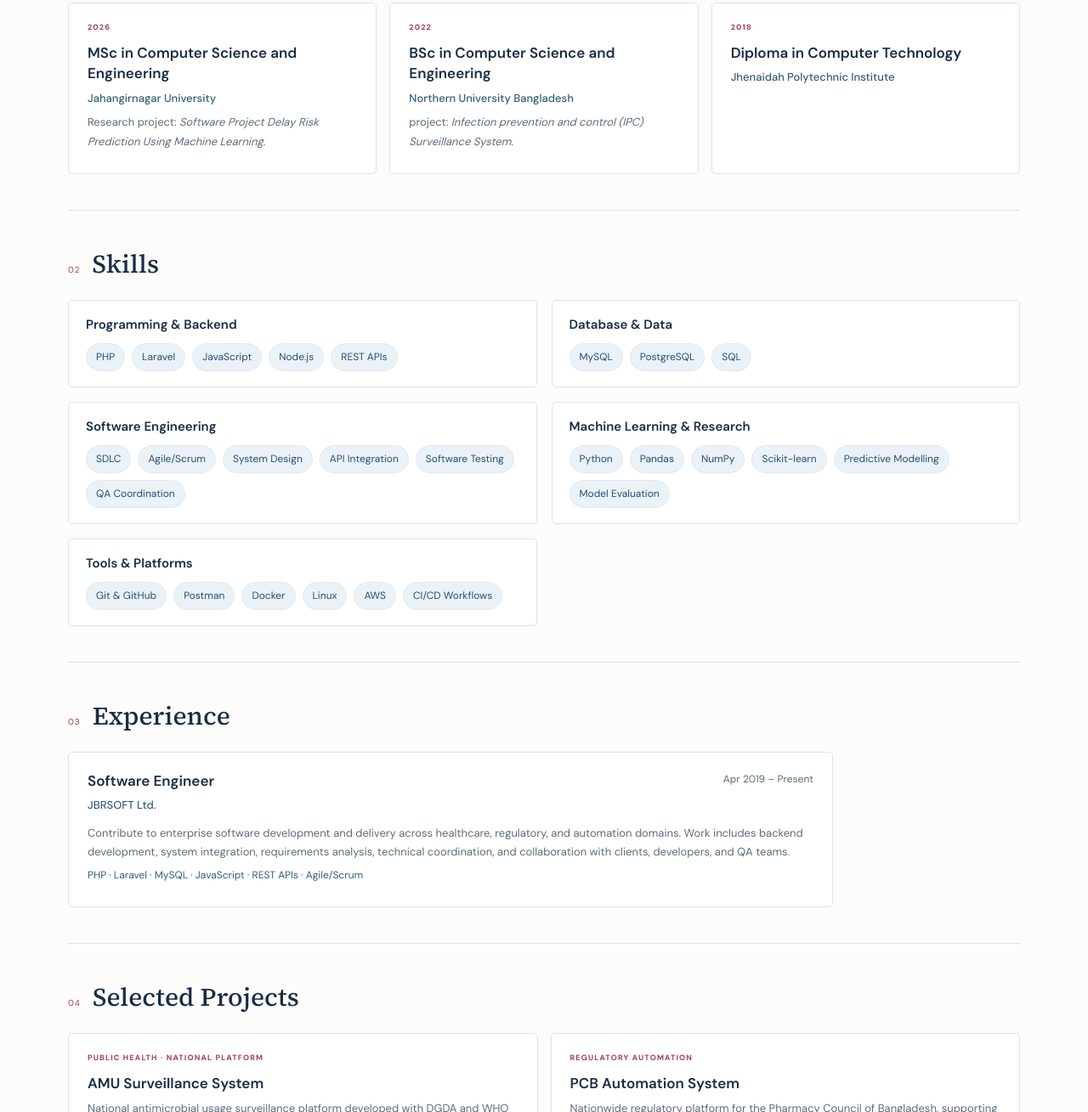
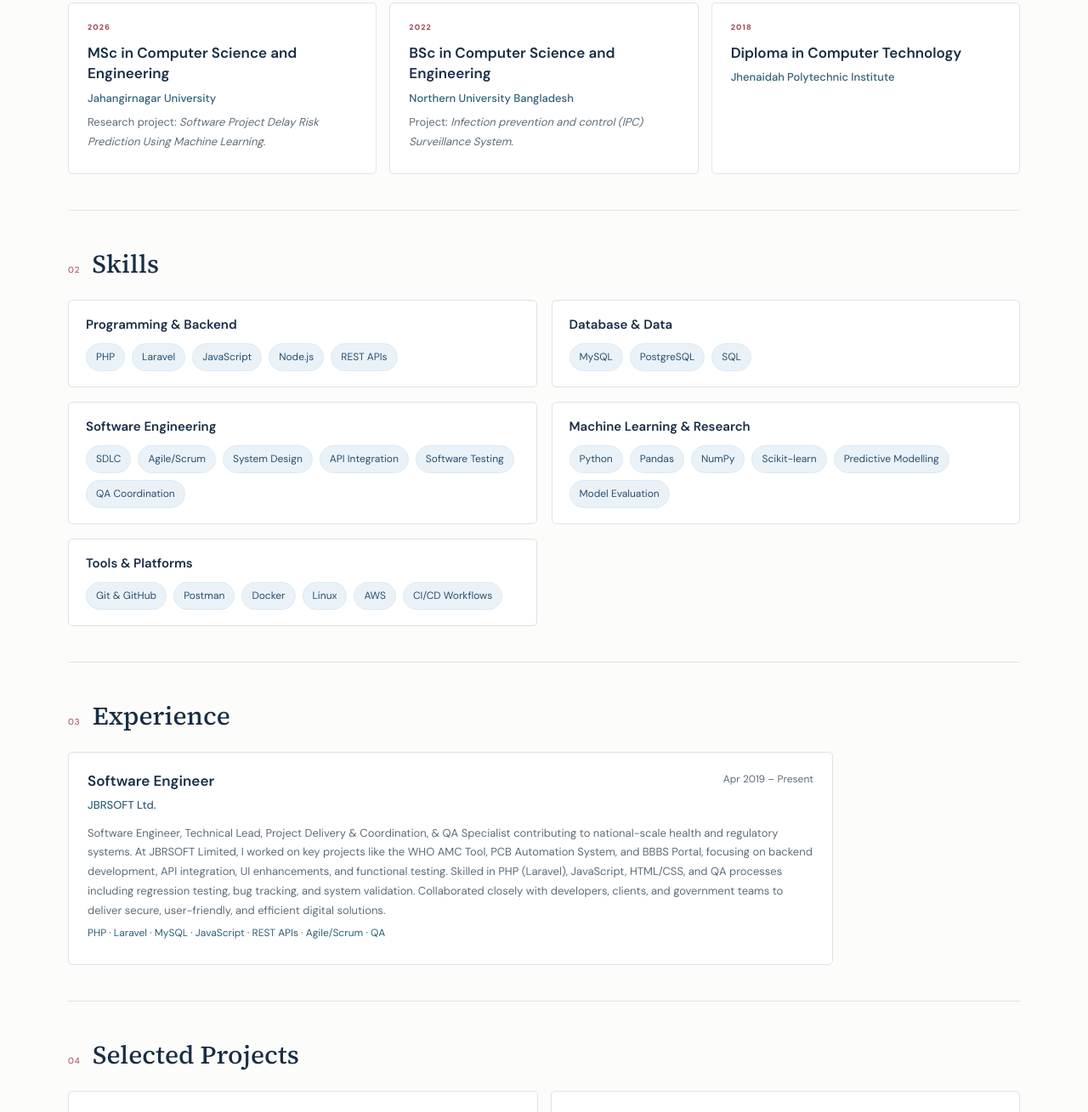
Before and after one commit to razidul-rasel/razidul-rasel.github.io, a plain HTML site: page index.html in a window 1280 px wide. Shown: the part 657-1966 px from the top of the page at 85% size. Drawn offline with Linux system fonts and the light colour scheme.

Commit message:
Update index.html

```diff
--- a/index.html
+++ b/index.html
@@ -33,7 +33,7 @@
 <section class="section" id="education"><div class="section-title"><span>01</span><h2>Education</h2></div>
 <div class="cards three">
 <article class="card"><p class="meta">2026</p><h3>MSc in Computer Science and Engineering</h3><p class="institution">Jahangirnagar University</p><p>Research project: <em>Software Project Delay Risk Prediction Using Machine Learning</em>.</p></article>
-<article class="card"><p class="meta">2022</p><h3>BSc in Computer Science and Engineering</h3><p class="institution">Northern University Bangladesh</p><p>project: <em>Infection prevention and control (IPC) Surveillance System</em>.</p></article>
+<article class="card"><p class="meta">2022</p><h3>BSc in Computer Science and Engineering</h3><p class="institution">Northern University Bangladesh</p><p>Project: <em>Infection prevention and control (IPC) Surveillance System</em>.</p></article>
 <article class="card"><p class="meta">2018</p><h3>Diploma in Computer Technology</h3><p class="institution">Jhenaidah Polytechnic Institute</p></article>
 </div></section>
 
@@ -48,8 +48,8 @@
 
 <section class="section" id="experience"><div class="section-title"><span>03</span><h2>Experience</h2></div>
 <article class="wide-card"><div class="entry-head"><div><h3>Software Engineer</h3><p class="institution">JBRSOFT Ltd.</p></div><span class="date">Apr 2019 – Present</span></div>
-<p>Contribute to enterprise software development and delivery across healthcare, regulatory, and automation domains. Work includes backend development, system integration, requirements analysis, technical coordination, and collaboration with clients, developers, and QA teams.</p>
-<p class="tagline">PHP · Laravel · MySQL · JavaScript · REST APIs · Agile/Scrum</p></article>
+<p>Software Engineer, Technical Lead, Project Delivery & Coordination, & QA Specialist contributing to national-scale health and regulatory systems. At JBRSOFT Limited, I worked on key projects like the WHO AMC Tool, PCB Automation System, and BBBS Portal, focusing on backend development, API integration, UI enhancements, and functional testing. Skilled in PHP (Laravel), JavaScript, HTML/CSS, and QA processes including regression testing, bug tracking, and system validation. Collaborated closely with developers, clients, and government teams to deliver secure, user-friendly, and efficient digital solutions.</p>
+<p class="tagline">PHP · Laravel · MySQL · JavaScript · REST APIs · Agile/Scrum · QA </p></article>
 </section>
 
 <section class="section" id="projects"><div class="section-title"><span>04</span><h2>Selected Projects</h2></div>
```
